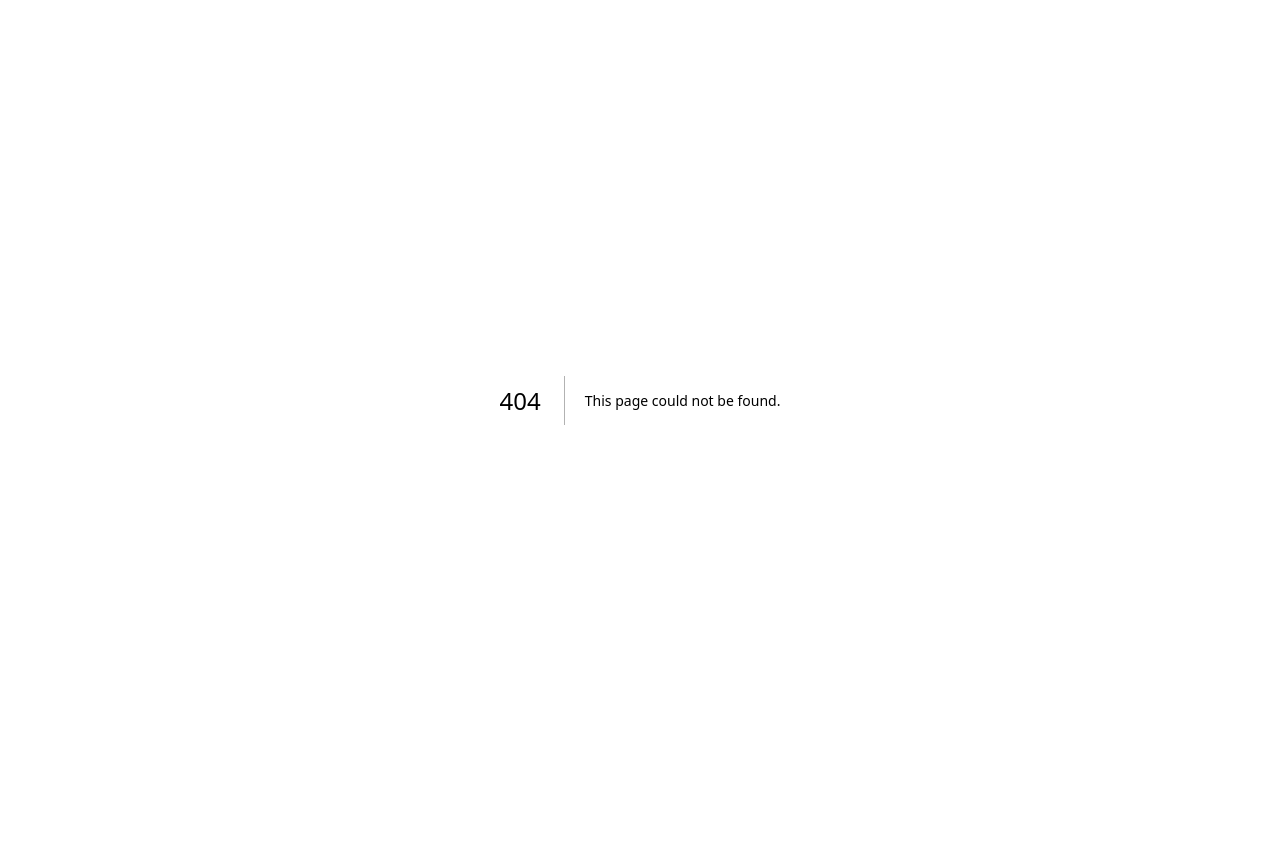
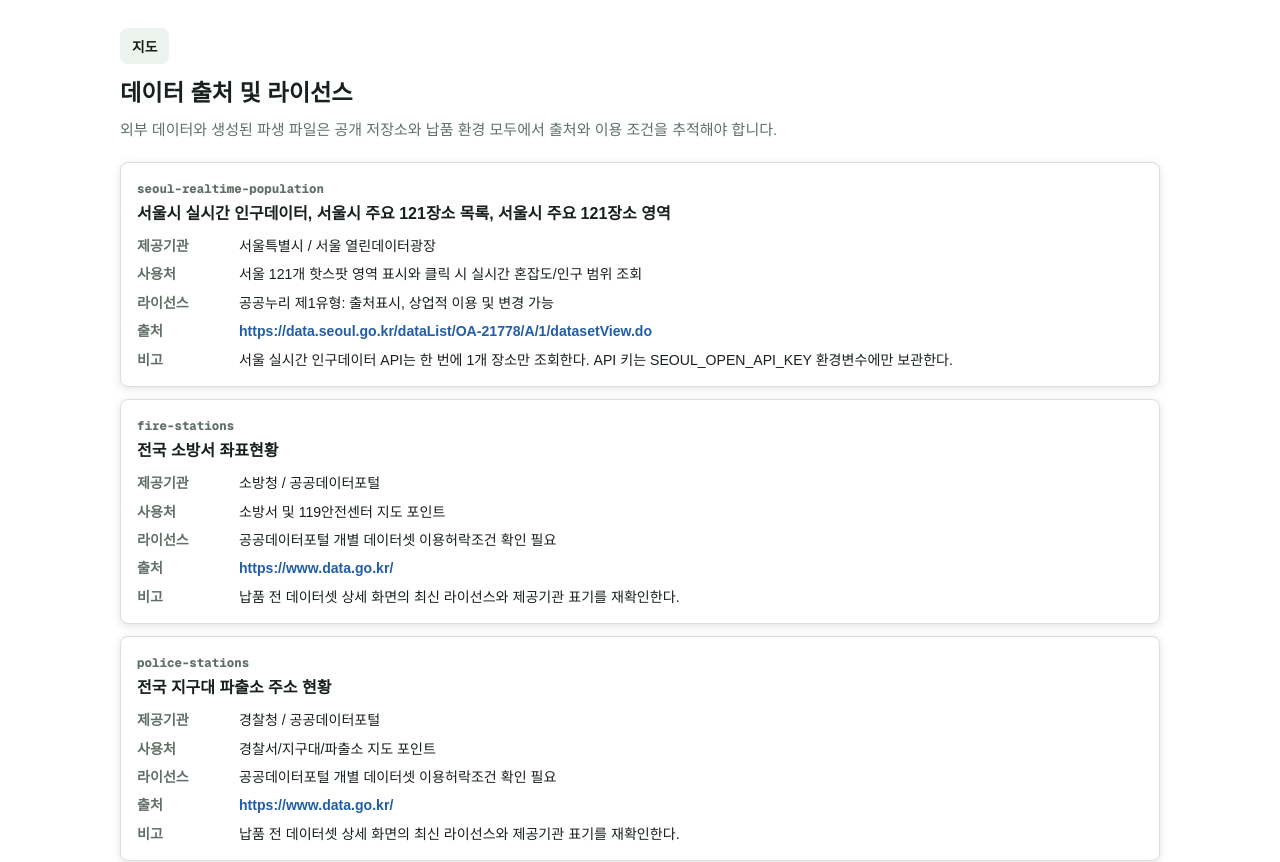
Before and after one commit to tedeza-rize/platelets, a Next.js app: page /licenses in a window 1280 px wide. Before the commit this address had no page. Shown: the top 862 px of the page. Before the commit the page ends 800 px from the top, so only its background shows below. Built offline with nearby package versions, Linux system fonts and the light colour scheme.

Commit message:
Add data source license tracking

```diff
--- a/src/app/globals.css
+++ b/src/app/globals.css
@@ -124,6 +124,98 @@ a {
   font-size: 18px;
 }
 
+.licensePage {
+  width: min(1080px, 100%);
+  margin: 0 auto;
+  padding: 28px 20px 40px;
+}
+
+.licenseHeader {
+  display: grid;
+  gap: 10px;
+  margin-bottom: 20px;
+}
+
+.licenseHeader a {
+  width: fit-content;
+  border-radius: 8px;
+  background: var(--control-surface);
+  color: var(--text-strong);
+  font-size: 0.86rem;
+  font-weight: 800;
+  padding: 8px 12px;
+}
+
+.licenseHeader h1 {
+  color: var(--text-strong);
+  font-size: 1.45rem;
+  letter-spacing: 0;
+}
+
+.licenseHeader p {
+  max-width: 760px;
+  color: var(--text-muted);
+  font-size: 0.94rem;
+  line-height: 1.6;
+}
+
+.licenseList {
+  display: grid;
+  gap: 12px;
+}
+
+.licenseCard {
+  display: grid;
+  gap: 12px;
+  border: 1px solid var(--border);
+  border-radius: 8px;
+  background: var(--dropdown-surface);
+  color: var(--text-strong);
+  padding: 16px;
+  box-shadow: var(--control-shadow);
+}
+
+.licenseCard span {
+  color: var(--text-muted);
+  font-family: var(--font-geist-mono);
+  font-size: 0.78rem;
+  font-weight: 800;
+}
+
+.licenseCard h2 {
+  margin-top: 3px;
+  font-size: 1rem;
+  letter-spacing: 0;
+}
+
+.licenseCard dl {
+  display: grid;
+  gap: 8px;
+}
+
+.licenseCard dl div {
+  display: grid;
+  grid-template-columns: 92px minmax(0, 1fr);
+  gap: 10px;
+  font-size: 0.88rem;
+  line-height: 1.45;
+}
+
+.licenseCard dt {
+  color: var(--text-muted);
+  font-weight: 800;
+}
+
+.licenseCard dd {
+  min-width: 0;
+  overflow-wrap: anywhere;
+}
+
+.licenseCard dd a {
+  color: #225ea8;
+  font-weight: 700;
+}
+
 @media (prefers-color-scheme: dark) {
   html {
     color-scheme: dark;
--- /dev/null
+++ b/src/app/licenses/page.tsx
@@ -0,0 +1,54 @@
+import Link from "next/link";
+import { DATA_LICENSE_ENTRIES } from "@/lib/data-licenses";
+
+export default function LicensesPage() {
+  return (
+    <main className="licensePage">
+      <header className="licenseHeader">
+        <Link href="/">지도</Link>
+        <h1>데이터 출처 및 라이선스</h1>
+        <p>
+          외부 데이터와 생성된 파생 파일은 공개 저장소와 납품 환경 모두에서
+          출처와 이용 조건을 추적해야 합니다.
+        </p>
+      </header>
+
+      <section className="licenseList">
+        {DATA_LICENSE_ENTRIES.map((entry) => (
+          <article className="licenseCard" key={entry.id}>
+            <div>
+              <span>{entry.id}</span>
+              <h2>{entry.sourceName}</h2>
+            </div>
+            <dl>
+              <div>
+                <dt>제공기관</dt>
+                <dd>{entry.provider}</dd>
+              </div>
+              <div>
+                <dt>사용처</dt>
+                <dd>{entry.usage}</dd>
+              </div>
+              <div>
+                <dt>라이선스</dt>
+                <dd>{entry.license}</dd>
+              </div>
+              <div>
+                <dt>출처</dt>
+                <dd>
+                  <a href={entry.sourceUrl} rel="noreferrer" target="_blank">
+                    {entry.sourceUrl}
+                  </a>
+                </dd>
+              </div>
+              <div>
+                <dt>비고</dt>
+                <dd>{entry.notes}</dd>
+              </div>
+            </dl>
+          </article>
+        ))}
+      </section>
+    </main>
+  );
+}
--- /dev/null
+++ b/src/lib/data-licenses.ts
@@ -0,0 +1,63 @@
+export type DataLicenseEntry = {
+  id: string;
+  license: string;
+  notes: string;
+  provider: string;
+  sourceName: string;
+  sourceUrl: string;
+  usage: string;
+};
+
+export const DATA_LICENSE_ENTRIES = [
+  {
+    id: "seoul-realtime-population",
+    license: "공공누리 제1유형: 출처표시, 상업적 이용 및 변경 가능",
+    notes:
+      "서울 실시간 인구데이터 API는 한 번에 1개 장소만 조회한다. API 키는 SEOUL_OPEN_API_KEY 환경변수에만 보관한다.",
+    provider: "서울특별시 / 서울 열린데이터광장",
+    sourceName:
+      "서울시 실시간 인구데이터, 서울시 주요 121장소 목록, 서울시 주요 121장소 영역",
+    sourceUrl: "https://data.seoul.go.kr/dataList/OA-21778/A/1/datasetView.do",
+    usage: "서울 121개 핫스팟 영역 표시와 클릭 시 실시간 혼잡도/인구 범위 조회",
+  },
+  {
+    id: "fire-stations",
+    license: "공공데이터포털 개별 데이터셋 이용허락조건 확인 필요",
+    notes:
+      "납품 전 데이터셋 상세 화면의 최신 라이선스와 제공기관 표기를 재확인한다.",
+    provider: "소방청 / 공공데이터포털",
+    sourceName: "전국 소방서 좌표현황",
+    sourceUrl: "https://www.data.go.kr/",
+    usage: "소방서 및 119안전센터 지도 포인트",
+  },
+  {
+    id: "police-stations",
+    license: "공공데이터포털 개별 데이터셋 이용허락조건 확인 필요",
+    notes:
+      "납품 전 데이터셋 상세 화면의 최신 라이선스와 제공기관 표기를 재확인한다.",
+    provider: "경찰청 / 공공데이터포털",
+    sourceName: "전국 지구대 파출소 주소 현황",
+    sourceUrl: "https://www.data.go.kr/",
+    usage: "경찰서/지구대/파출소 지도 포인트",
+  },
+  {
+    id: "aeds",
+    license: "공공데이터포털 개별 데이터셋 이용허락조건 확인 필요",
+    notes:
+      "납품 전 데이터셋 상세 화면의 최신 라이선스와 제공기관 표기를 재확인한다.",
+    provider: "국립중앙의료원 / 공공데이터포털",
+    sourceName: "AED 위치정보 조회 서비스",
+    sourceUrl: "https://www.data.go.kr/",
+    usage: "자동심장충격기 지도 포인트",
+  },
+  {
+    id: "kma-earthquake",
+    license: "공공데이터포털 개별 데이터셋 이용허락조건 확인 필요",
+    notes:
+      "납품 전 데이터셋 상세 화면의 최신 라이선스와 제공기관 표기를 재확인한다.",
+    provider: "기상청 / 공공데이터포털",
+    sourceName: "지진정보 조회서비스",
+    sourceUrl: "https://www.data.go.kr/",
+    usage: "최근 지진/지진해일 이벤트 표시",
+  },
+] as const satisfies readonly DataLicenseEntry[];
```
Also changed, not shown: 2 other files (tests, documents, lock files or other folders).
